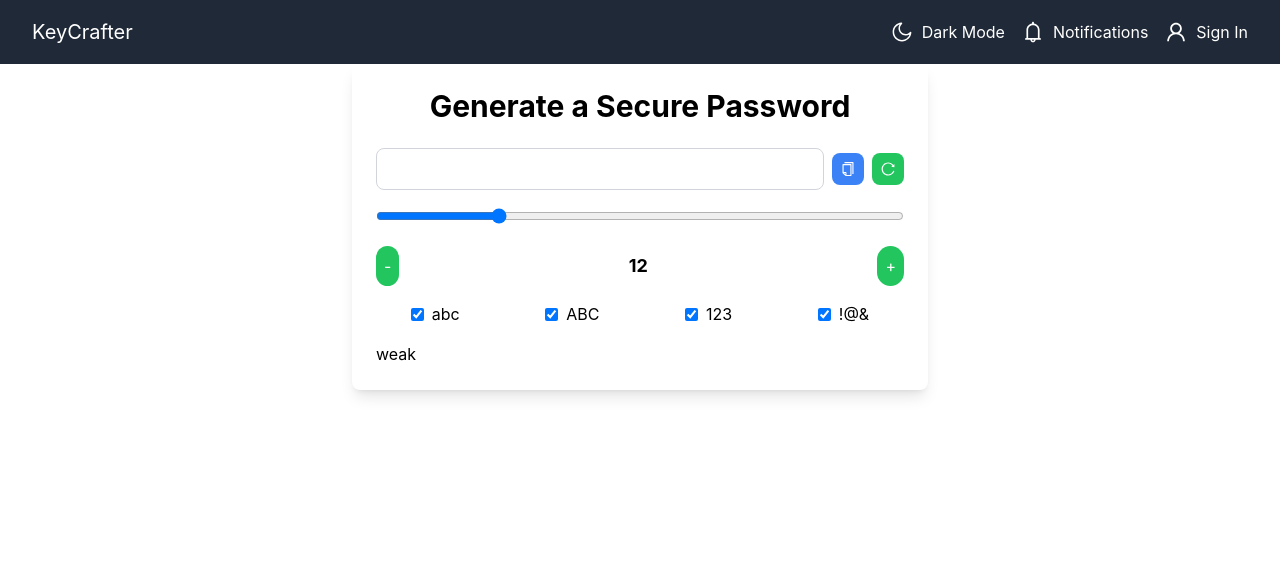
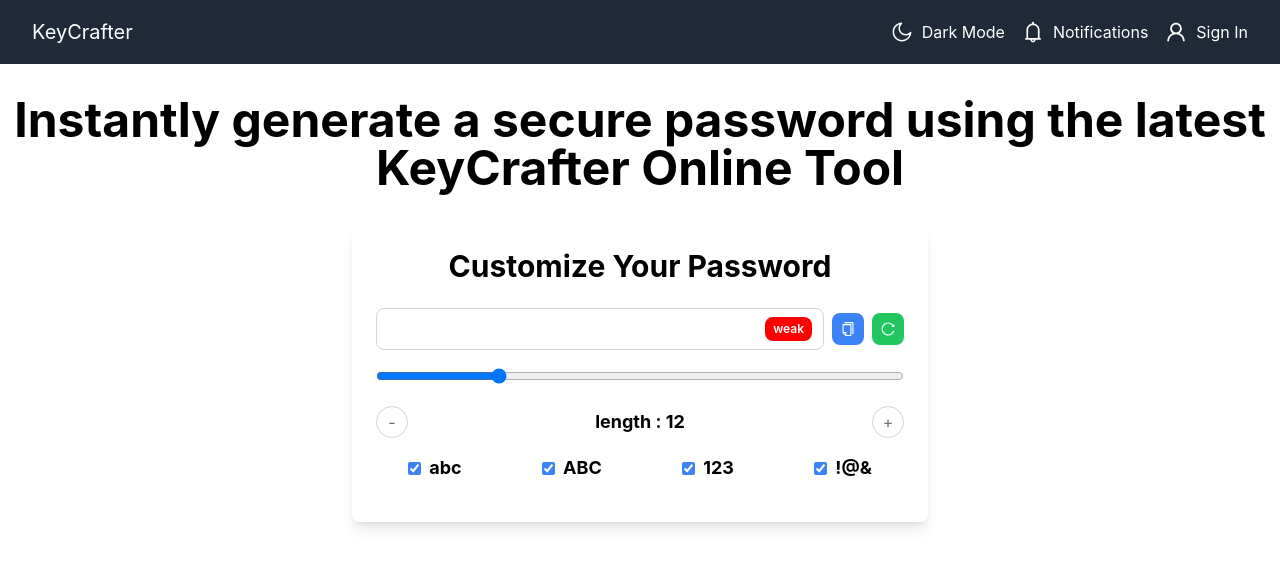
Before and after one commit to eswarsaiyarra2602/keyCrafter, a React (Create React App) app in the folder frontend/: page /home in a window 1280 px wide. Shown: the top 568 px of the page. Built offline with nearby package versions, Linux system fonts and the light colour scheme; no server answers.

Commit message:
add: Title

```diff
--- a/frontend/src/components/InputField/InputField.css
+++ b/frontend/src/components/InputField/InputField.css
@@ -14,7 +14,10 @@
     background-color: green;
     color: white;
   }
-
+  .medium{
+    background-color: orange;
+    color: white;
+  }
   .very-weak {
     background-color: darkred;
     color: white;
--- a/frontend/src/components/InputField/InputField.jsx
+++ b/frontend/src/components/InputField/InputField.jsx
@@ -1,3 +1,4 @@
+  import './InputField.css';
   import React, { useState, useEffect } from 'react';
   import axios from 'axios';
   import { AiOutlineCopy, AiOutlineReload } from 'react-icons/ai';
@@ -22,8 +23,7 @@
           specialChars,
         });
         setPassword(response.data.password);
-      // Update strength based on response if needed
-      // setStrength(response.data.strength);
+        setStrength(response.data.strength);
       } catch (error) {
         console.error('Error fetching password:', error);
       }
@@ -46,76 +46,101 @@
     };
 
     return (
-    <div className="max-w-xl mx-auto p-6 bg-white rounded-lg shadow-lg">
-      <h1 className="text-3xl font-bold mb-6 text-center">Generate a Secure Password</h1>
+      <div className="max-w-xl mt-8 mx-auto p-6 bg-white rounded-lg shadow-lg">
+        <h1 className="text-3xl font-bold mb-6 text-center">Customize Your Password</h1>
+
+        {/* Input Field with Badge */}
         <div className="flex items-center mb-4">
+          <div className="relative flex-1">
             <input
               type="text"
               value={password}
               readOnly
-          className={`flex-1 border border-gray-300 rounded-lg p-2 mr-2 ${strength}`}
+              className="w-full border border-gray-300 rounded-lg p-2 pr-20" // Add extra padding on the right
             />
-        <button onClick={copyToClipboard} className="p-2 bg-blue-500 text-white rounded-lg hover:bg-blue-600">
+            <span
+              className={`absolute right-3 top-1/2 transform -translate-y-1/2 px-2 py-1 text-xs font-semibold text-white rounded-lg ${strength}`}
+            >
+              {strength}
+            </span>
+          </div>
+
+          {/* Copy and Reload Buttons */}
+          <button onClick={copyToClipboard} className="ml-2 p-2 bg-blue-500 text-white rounded-lg hover:bg-blue-600">
             <AiOutlineCopy />
           </button>
-        <button onClick={fetchPassword} className="p-2 bg-green-500 text-white rounded-lg hover:bg-green-600 ml-2">
+          <button onClick={fetchPassword} className="ml-2 p-2 bg-green-500 text-white rounded-lg hover:bg-green-600">
             <AiOutlineReload />
           </button>
         </div>
+
         <div className="mb-4">
           <input
             type="range"
             min="1"
             max="50"
             value={length}
-          onChange={(e) => handleLengthChange(Number(e.target.value))} // Update length using the handler
+            onChange={(e) => handleLengthChange(Number(e.target.value))}
             className="w-full"
           />
         </div>
+
         <div className="flex justify-between mb-4 items-center">
-        <button onClick={() => handleLengthChange(Math.max(1, length - 1))} className="bg-green-500 text-white rounded-full p-2">-</button>
-        <span className="font-bold text-lg">{length}</span>
-        <button onClick={() => handleLengthChange(Math.min(50, length + 1))} className="bg-green-500 text-white rounded-full p-2">+</button>
+          <button
+            onClick={() => handleLengthChange(Math.max(1, length - 1))}
+            className="w-8 h-8 flex items-center justify-center rounded-full border border-gray-300 text-gray-500 hover:bg-gray-100 transition" // Circular and subtle styling
+          >
+            -
+          </button>
+          <span className="font-bold text-lg">length : {length}</span>
+          <button
+            onClick={() => handleLengthChange(Math.min(50, length + 1))}
+            className="w-8 h-8 flex items-center justify-center rounded-full border border-gray-300 text-gray-500 hover:bg-gray-100 transition" // Circular and subtle styling
+          >
+            +
+          </button>
         </div>
+
         <div className="flex flex-wrap mb-4 justify-around">
           <label className="flex items-center mr-4">
             <input
               type="checkbox"
               checked={lowercase}
               onChange={() => setLowercase(!lowercase)}
-            className="mr-2"
+              className="mr-2 accent-blue-500" // Change checkbox color to blue
             />
-          abc
+            <span className="font-bold text-black text-lg">abc</span> {/* Bold and black text */}
           </label>
           <label className="flex items-center mr-4">
             <input
               type="checkbox"
               checked={uppercase}
               onChange={() => setUppercase(!uppercase)}
-            className="mr-2"
+              className="mr-2 accent-blue-500" // Change checkbox color to blue
             />
-          ABC
+            <span className="font-bold text-black text-lg">ABC</span> {/* Bold and black text */}
           </label>
           <label className="flex items-center mr-4">
             <input
               type="checkbox"
               checked={numbers}
               onChange={() => setNumbers(!numbers)}
-            className="mr-2"
+              className="mr-2 accent-blue-500" // Change checkbox color to blue
             />
-          123
+            <span className="font-bold text-black text-lg">123</span> {/* Bold and black text */}
           </label>
           <label className="flex items-center">
             <input
               type="checkbox"
               checked={specialChars}
               onChange={() => setSpecialChars(!specialChars)}
-            className="mr-2"
+              className="mr-2 accent-blue-500" // Change checkbox color to blue
             />
-          !@&
+            <span className="font-bold text-black text-lg">!@&</span> {/* Bold and black text */}
           </label>
         </div>
-      <div className={`badge ${strength}`}>{strength}</div>
+
+
     </div>
     );
   };
--- /dev/null
+++ b/frontend/src/components/Title/Title.jsx
@@ -0,0 +1,11 @@
+import React from 'react';
+
+const Title = ({ text }) => {
+  return (
+    <h1 className="text-5xl font-bold text-center my-8 max-w-7xl mx-auto">
+      {text}
+    </h1>
+  );
+};
+
+export default Title;
--- a/frontend/src/pages/Home.jsx
+++ b/frontend/src/pages/Home.jsx
@@ -1,10 +1,12 @@
 import React from 'react';
 import Navbar from '../components/Navbar/Navbar';
 import InputField from '../components/InputField/InputField';
+import Title from '../components/Title/Title';
 export const Home = () => {
   return (
     <div>
       <Navbar />
+      <Title text="Instantly generate a secure password using the latest KeyCrafter Online Tool" />
       <InputField/>
     </div>
   );
```
Also changed, not shown: 2 other files (tests, documents, lock files or other folders). Lines whose indentation alone changed are shown as unchanged.
